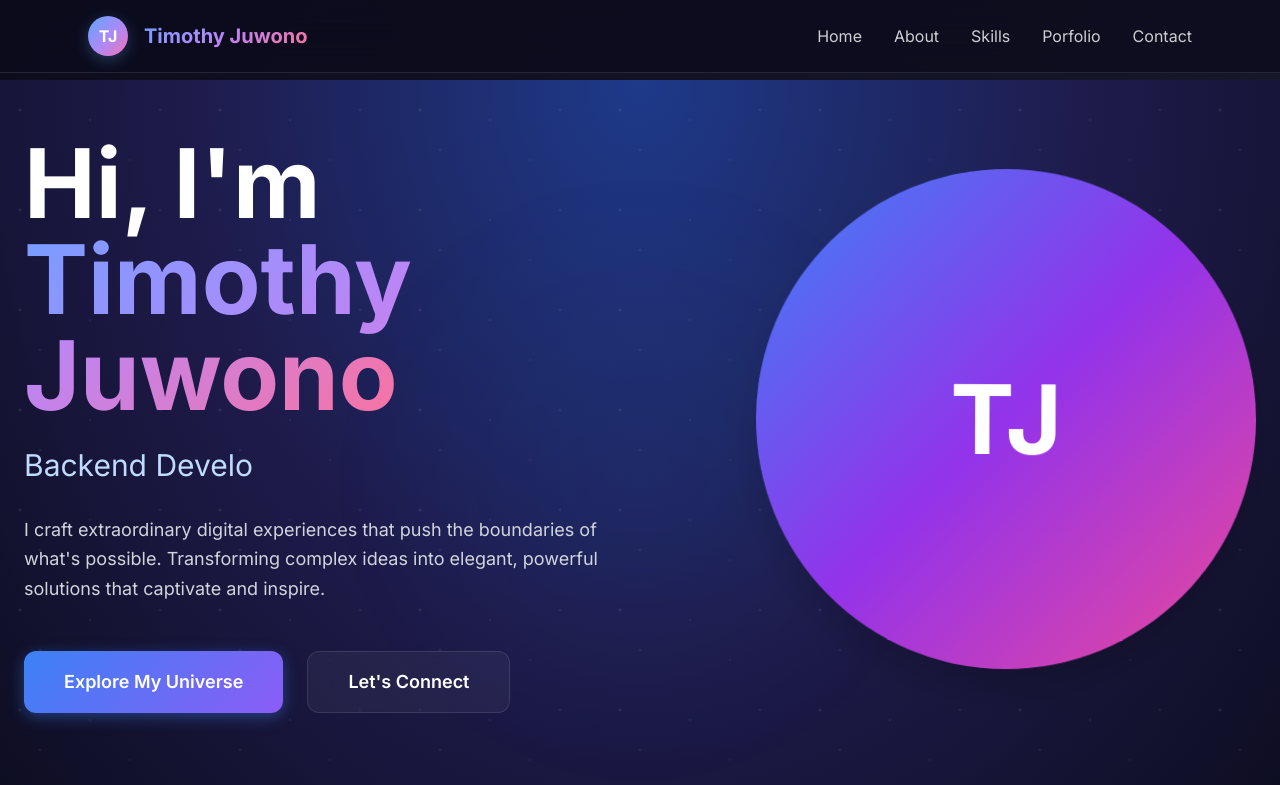
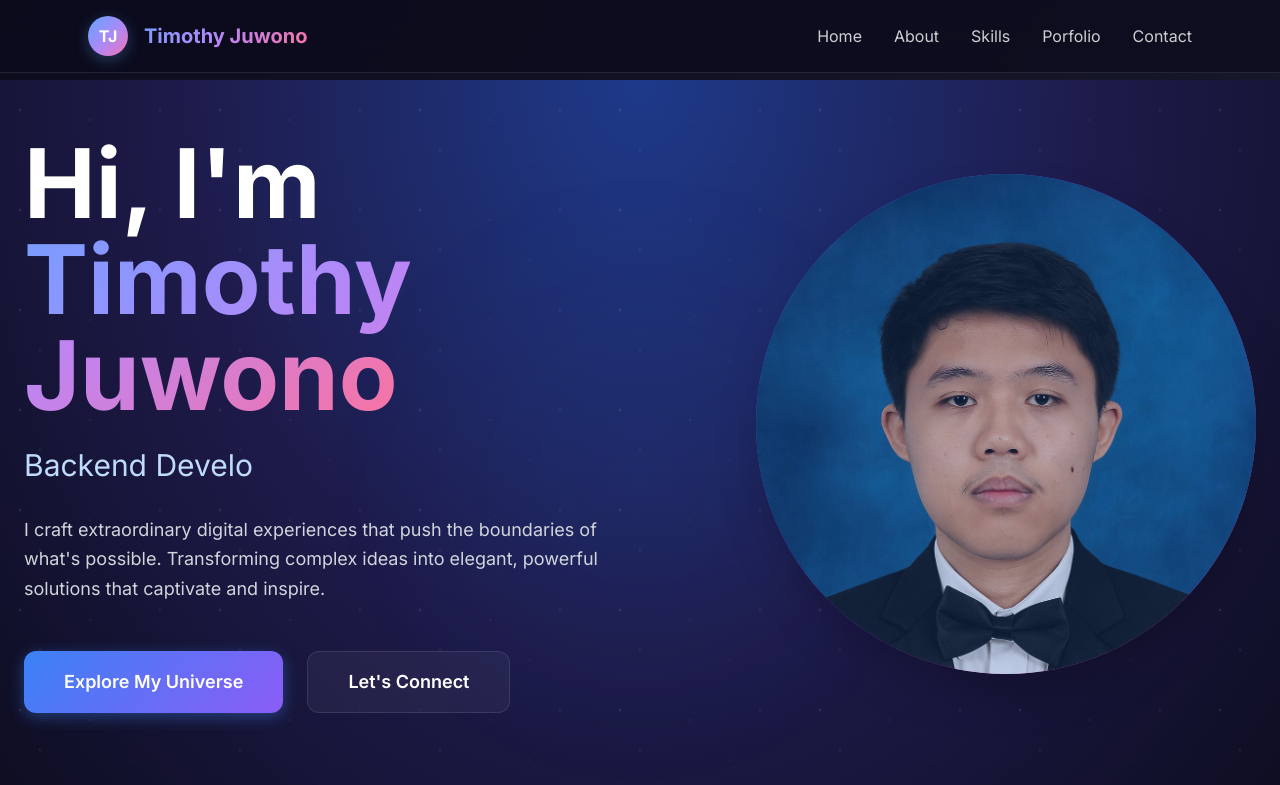
Before and after one commit to NME5/Portfolio-Timothy, a plain HTML site: page index.html in a window 1280 px wide. Shown: the top 785 px of the page. Drawn offline with nearby package versions, Linux system fonts and the light colour scheme.

Commit message:
Update index.html

```diff
--- a/index.html
+++ b/index.html
@@ -341,9 +341,9 @@
                 <!-- Profile Image -->
                 <div class="scroll-reveal-left flex justify-center lg:justify-end">
                     <div class="relative">
-                        <div class="pulse-ring absolute inset-0 rounded-full bg-blue-500 opacity-20"></div>
-                        <div class="w-80 h-80 md:w-96 md:h-96 lg:w-[500px] lg:h-[500px]  bg-gradient-to-br from-blue-500 via-purple-600 to-pink-500 rounded-full flex items-center justify-center text-8xl font-bold shadow-2xl floating">
-                            TJ
+                        <div class="absolute inset-0 rounded-full bg-blue-500 opacity-20"></div>
+                        <div class="w-80 h-80 md:w-96 md:h-96 lg:w-[500px] lg:h-[500px] rounded-full overflow-hidden bg-gradient-to-br from-blue-500 via-purple-600 to-pink-500 rounded-full flex items-center justify-center text-8xl font-bold shadow-2xl">
+                            <img src="profile.png" alt="">
                         </div>
                     </div>
                 </div>
@@ -374,9 +374,10 @@
                 <div class="scroll-reveal-left">
                     <div class="glass-effect rounded-3xl p-12 floating relative">
                         <div class="absolute inset-0 bg-gradient-to-br from-blue-500/20 to-purple-600/20 rounded-3xl"></div>
-                        <div class="w-48 h-48 bg-gradient-to-br from-blue-500 via-purple-600 to-pink-500 rounded-full mx-auto flex items-center justify-center text-6xl font-bold shadow-2xl relative z-10">
-                            TJ
-                        </div>
+                        <div class="w-80 h-80 mx-auto shadow-2xl relative z-10 overflow-hidden">
+                            <img src="pcb.png" alt="" class="w-full h-full object-cover rounded-2xl">
+                          </div>
+
                     </div>
                 </div>
                 <div class="scroll-reveal-right">
```
